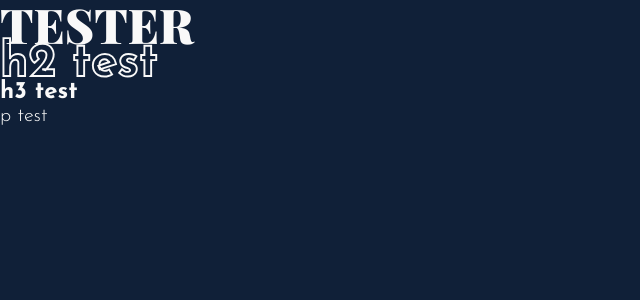
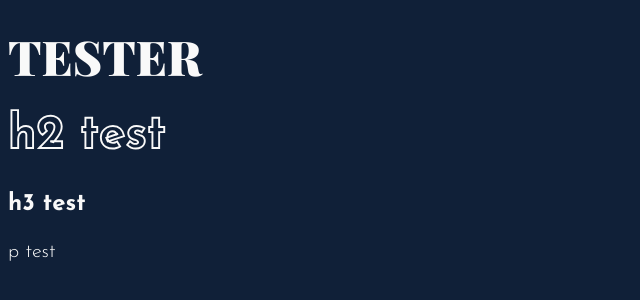
Before and after one commit to jona08n9/booking_flow, a Next.js app: page / in a window 1280 px wide. Shown: the top 300 px of the page, without its empty margins (0-640 px from the left). Built offline with nearby package versions, Linux system fonts and the light colour scheme; a web font is replaced by a local one.

Commit message:
changed tailwind config

```diff
--- a/tailwind.config.js
+++ b/tailwind.config.js
@@ -2,6 +2,9 @@
 
 module.exports = {
   content: ["./src/pages/**/*.{js,ts,jsx,tsx,mdx}", "./src/components/**/*.{js,ts,jsx,tsx,mdx}", "./src/app/**/*.{js,ts,jsx,tsx,mdx}"],
+  corePlugins: {
+    // Remove the Tailwind CSS preflight styles so it can use Material UI's preflight instead (CssBaseline).
+    preflight: false,},
   theme: {
     extend: {
       backgroundImage: {
```
